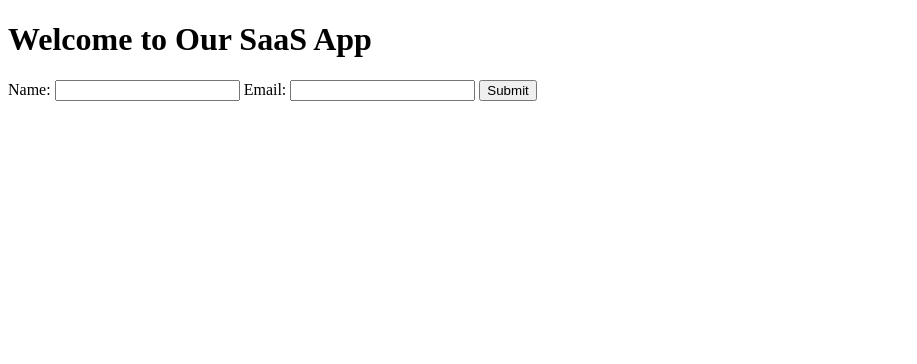
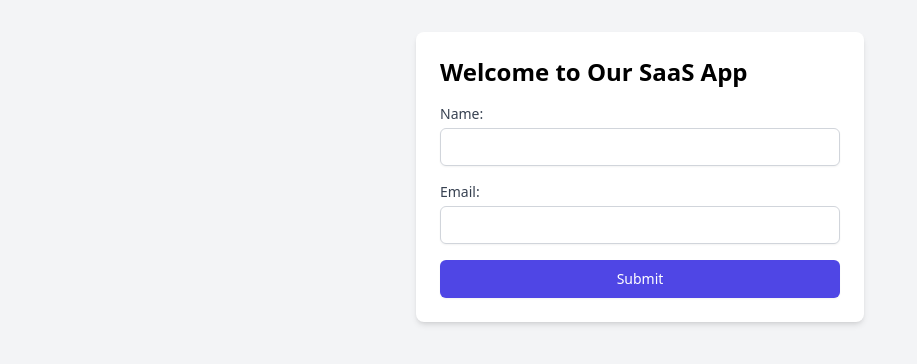
Before and after one commit to samuelt87/zyxenthralithor, a plain HTML site: page src/index.html in a window 1280 px wide. Shown: the whole page, without its empty margins (0-917 px from the left). Drawn offline with nearby package versions, Linux system fonts and the light colour scheme.

Commit message:
htmx and tailwind

```diff
--- a/src/index.html
+++ b/src/index.html
@@ -4,18 +4,64 @@
         <meta charset="UTF-8" />
         <meta name="viewport" content="width=device-width, initial-scale=1.0" />
         <title>SaaS Landing Page</title>
-        <link rel="stylesheet" href="styles.css" />
+        <script src="https://cdn.tailwindcss.com"></script>
+        <script src="https://unpkg.com/htmx.org@2.0.0"></script>
     </head>
-    <body>
-        <div class="container">
-            <h1>Welcome to Our SaaS App</h1>
-            <form action="/submit" method="POST">
-                <label for="name">Name:</label>
-                <input type="text" id="name" name="name" required />
-                <label for="email">Email:</label>
-                <input type="email" id="email" name="email" required />
-                <button type="submit">Submit</button>
-            </form>
+    <body class="bg-gray-100">
+        <div class="container mx-auto p-8">
+            <div
+                class="max-w-md mx-auto bg-white rounded-lg shadow-md overflow-hidden"
+            >
+                <div class="p-6">
+                    <h1 class="text-2xl font-bold mb-4">
+                        Welcome to Our SaaS App
+                    </h1>
+                    <form
+                        action="/submit"
+                        method="POST"
+                        class="space-y-4"
+                        hx-post="/submit"
+                        hx-swap="outerHTML"
+                    >
+                        <div>
+                            <label
+                                for="name"
+                                class="block text-sm font-medium text-gray-700"
+                                >Name:</label
+                            >
+                            <input
+                                type="text"
+                                id="name"
+                                name="name"
+                                required
+                                class="mt-1 block w-full p-2 border border-gray-300 rounded-md shadow-sm focus:outline-none focus:ring-indigo-500 focus:border-indigo-500 sm:text-sm"
+                            />
+                        </div>
+                        <div>
+                            <label
+                                for="email"
+                                class="block text-sm font-medium text-gray-700"
+                                >Email:</label
+                            >
+                            <input
+                                type="email"
+                                id="email"
+                                name="email"
+                                required
+                                class="mt-1 block w-full p-2 border border-gray-300 rounded-md shadow-sm focus:outline-none focus:ring-indigo-500 focus:border-indigo-500 sm:text-sm"
+                            />
+                        </div>
+                        <div>
+                            <button
+                                type="submit"
+                                class="w-full flex justify-center py-2 px-4 border border-transparent rounded-md shadow-sm text-sm font-medium text-white bg-indigo-600 hover:bg-indigo-700 focus:outline-none focus:ring-2 focus:ring-offset-2 focus:ring-indigo-500"
+                            >
+                                Submit
+                            </button>
+                        </div>
+                    </form>
+                </div>
+            </div>
         </div>
     </body>
 </html>
```
